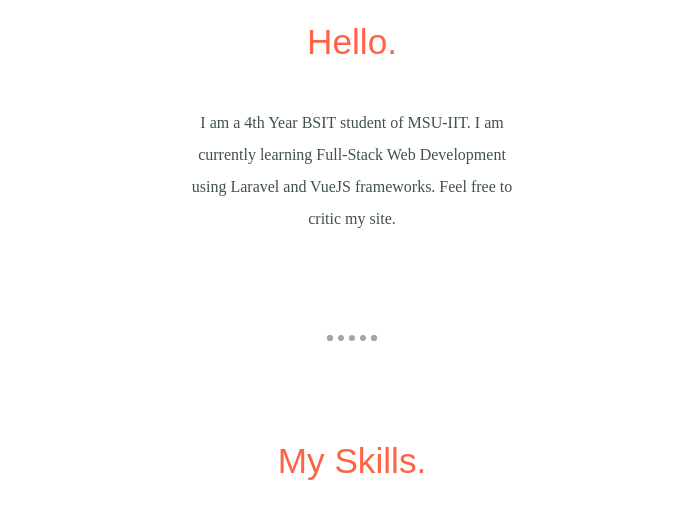
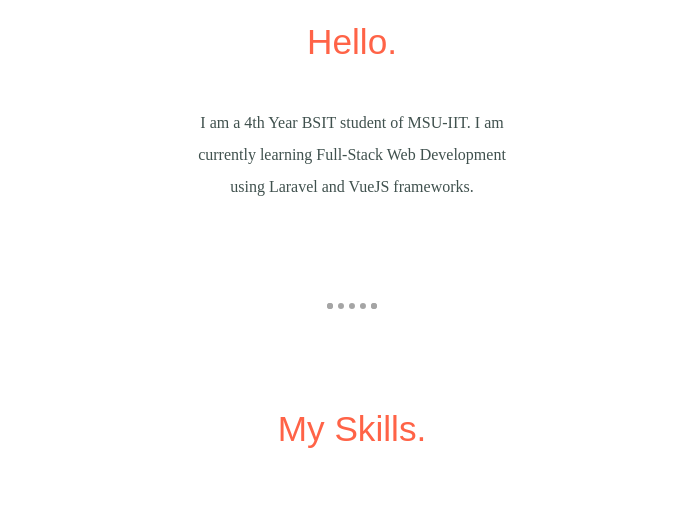
Before and after one commit to constantdinopol/SampleWebDev, a plain HTML site: page index.html in a window 1280 px wide. Shown: the part 821-1348 px from the top of the page, without its empty margins (288-974 px from the left). Drawn offline with Linux system fonts and the light colour scheme; a web font is replaced by a local one.

Commit message:
Update index.html

```diff
--- a/index.html
+++ b/index.html
@@ -20,7 +20,7 @@
   <div class="profile">
     <img id="profile-picture" src="images/qwe.gif" alt="ian-image">
     <h2 class="h2">Hello.</h2>
-    <div class="profile-description"><p class="lorem-description">I am a 4th Year BSIT student of MSU-IIT. I am currently learning Full-Stack Web Development using Laravel and VueJS frameworks. Feel free to critic my site. </p></div>
+    <div class="profile-description"><p class="lorem-description">I am a 4th Year BSIT student of MSU-IIT. I am currently learning Full-Stack Web Development using Laravel and VueJS frameworks. </p></div>
   </div>
   <hr>
 
```
